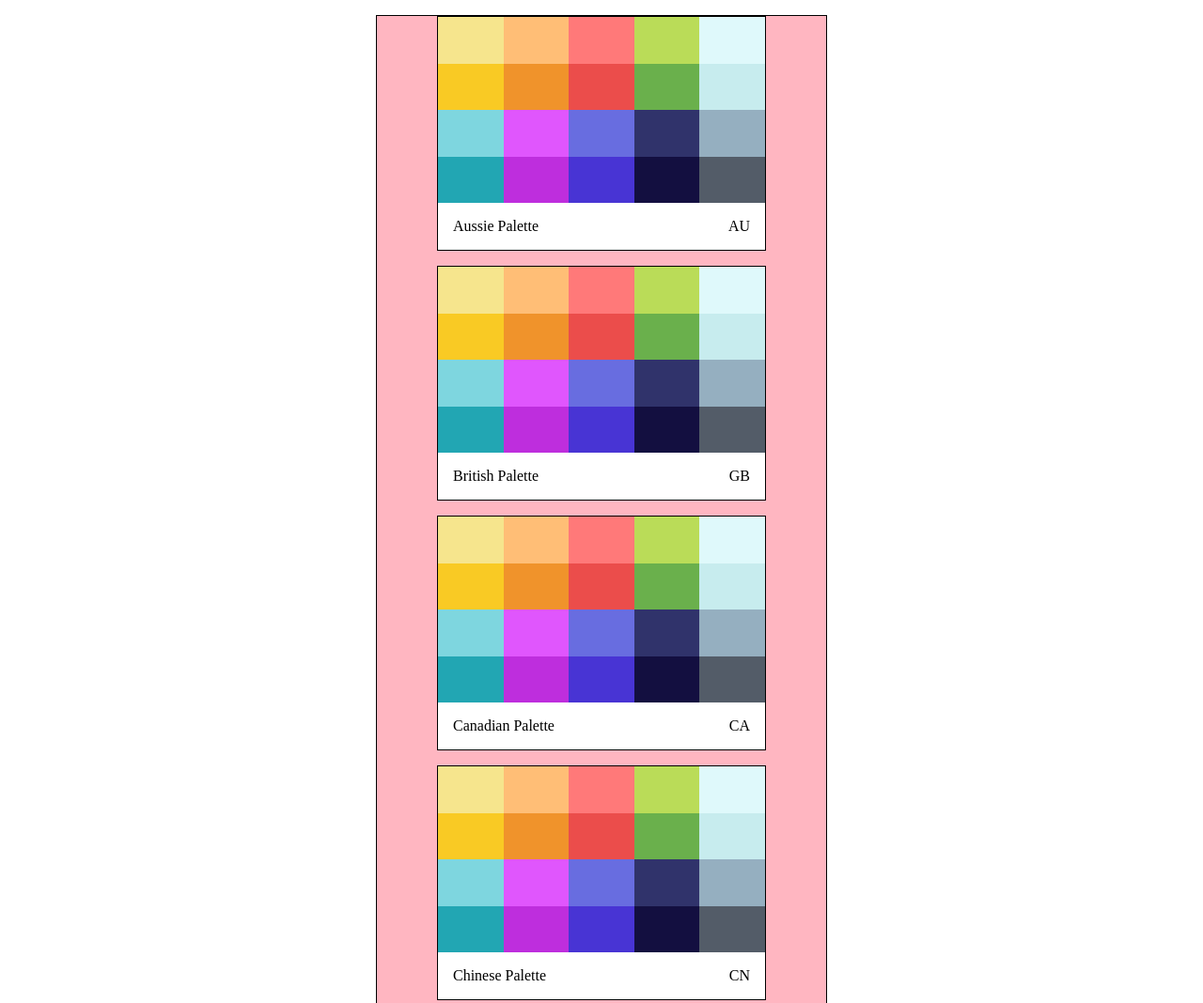
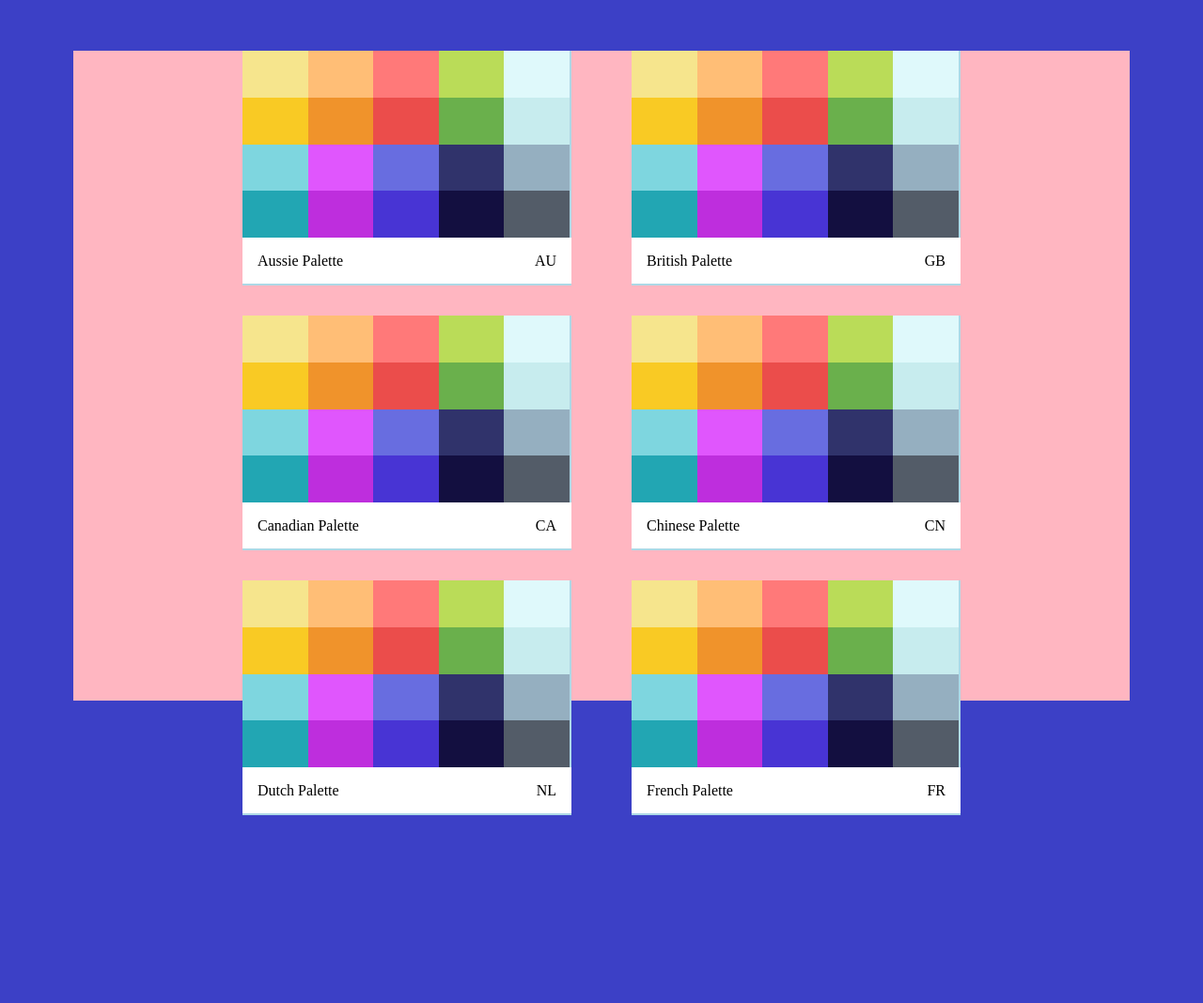
Before and after one commit to ZaidShirazi/Saylani-Assignment-04, a plain HTML site: page index.html in a window 1280 px wide. Shown: the top 1068 px of the page at 94% size. After the commit the page ends 868 px from the top, so only its background shows below. Drawn offline with Linux system fonts and the light colour scheme.

Commit message:
made some improvements

```diff
--- a/index.html
+++ b/index.html
@@ -7,7 +7,7 @@
     <title>Colour Palette</title>
 </head>
 <body>
-    <div class="Parent">
+    <main>
         <div class="card card1">
             <div class="colors-div">
                 <div class="child child1" style="background-color: rgb(246,229,141);"></div>
@@ -200,6 +200,6 @@ rgb(240,147,43);"></div>
                 <span>FR</span>
             </div>
         </div>
-    </div>
+    </main>
 </body>
 </html>
--- a/style.css
+++ b/style.css
@@ -3,36 +3,36 @@
     padding: 0;
     box-sizing: border-box;
 }
+
+html,body{
+    height: 100%;
+    width: 100%;
+}
 body{
-    /* background-color: rgb(60,64,198); */
+    background-color: rgb(60,64,198);
+    padding: 1rem;
     display: flex;
-    flex-direction: column;
     justify-content: center;
     align-items: center;
-    width: 100%;
-    height: 100%;
-    /* width: 100vw;
-    height: 100vh; */
-    padding: 1rem 0rem;
 }
 
-.Parent{
+main{
     background-color: lightpink;
+    display: flex;
+    justify-content: center;
+    align-items: center;
+    /* height: 100%;
+    width: 100%; */
     width: 90%;
-    height: 80%;
-    width: 30rem;
+    height: 90%;
     /* height: 90rem; */
-    border: 1px solid black;
-    display: flex;
-    align-items: center;
-    justify-content: center;
     flex-wrap: wrap;
-    gap: 1em 4em;
+    gap: 2em 4em;
 }
 
 .card{
     background-color: lightblue;
-    border: 1px solid black;
+
     width: 350px;
     height: 250px;
     display: flex;
```
